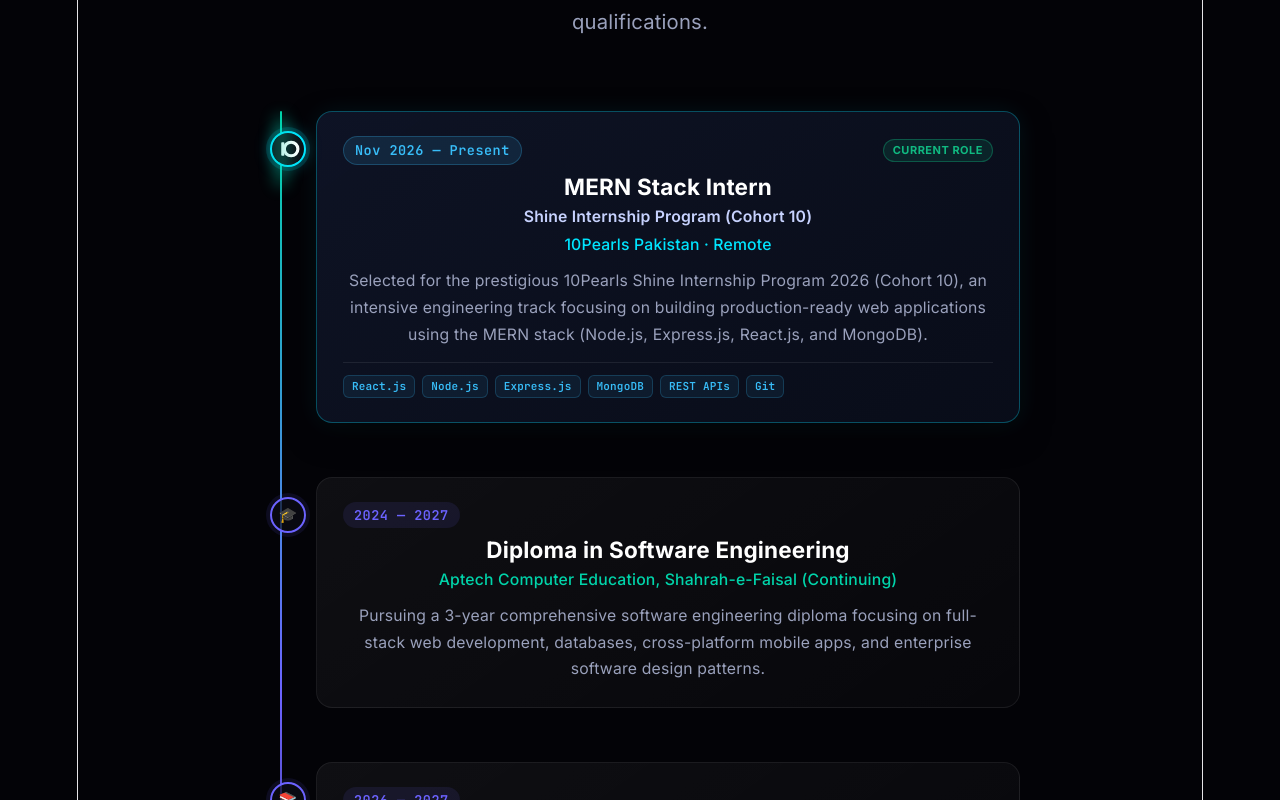
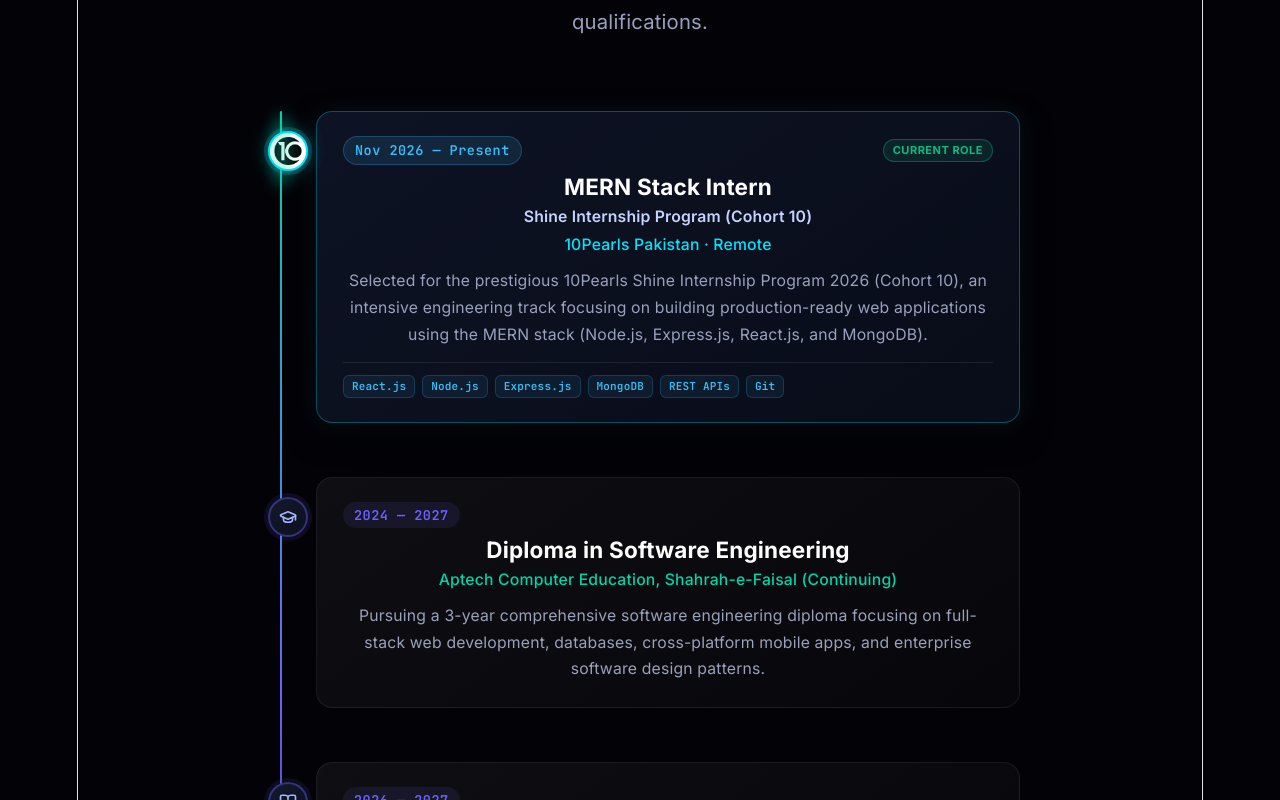
Before and after one commit to AbdulWasayAli/Portfolio, a React (Vite) app: page / in a window 1280 px wide. Shown: the part 2360-3160 px from the top of the page. Built offline with nearby package versions, Linux system fonts and the light colour scheme; no server answers; the HTML template or start-up script is replaced by a standard one.

Commit message:
style(experience): use official 10Pearls logo and modern Lucide icons for education timeline

```diff
--- a/src/components/Experience/Experience.jsx
+++ b/src/components/Experience/Experience.jsx
@@ -1,6 +1,14 @@
 import { useEffect, useRef } from 'react';
+import { Briefcase, GraduationCap, BookOpen, School } from 'lucide-react';
 import { timelineData } from '../../data/portfolioData';
 import styles from './Experience.module.css';
+
+const ICON_MAP = {
+  Briefcase: Briefcase,
+  GraduationCap: GraduationCap,
+  BookOpen: BookOpen,
+  School: School,
+};
 
 export default function Experience() {
   const itemRefs = useRef([]);
@@ -42,11 +50,14 @@ export default function Experience() {
                 ref={(el) => (itemRefs.current[index] = el)}
               >
                 {/* Timeline Dot / Logo */}
-                <div className={`${styles.timelineDot} ${isExperience ? styles.experienceDot : ''}`}>
+                <div className={`${styles.timelineDot} ${isExperience ? styles.experienceDot : styles.educationDot}`}>
                   {isExperience && item.logo ? (
                     <img src={item.logo} alt={item.organization} className={styles.dotLogo} />
                   ) : (
-                    <span>{item.icon}</span>
+                    (() => {
+                      const IconComponent = ICON_MAP[item.iconName] || GraduationCap;
+                      return <IconComponent className={styles.dotIcon} size={18} strokeWidth={2.2} />;
+                    })()
                   )}
                 </div>
 
--- a/src/components/Experience/Experience.module.css
+++ b/src/components/Experience/Experience.module.css
@@ -65,35 +65,55 @@
 /* ─── Timeline Dot / Logo Node ─── */
 .timelineDot {
   position: absolute;
-  left: -46px;
+  left: -48px;
   top: 20px;
-  width: 36px;
-  height: 36px;
+  width: 40px;
+  height: 40px;
   border-radius: 50%;
   background: var(--bg-card);
-  border: 2px solid var(--primary);
+  border: 2px solid rgba(108, 99, 255, 0.5);
   display: flex;
   align-items: center;
   justify-content: center;
-  font-size: 15px;
   z-index: 2;
   transition: all var(--transition-base);
   box-shadow: 0 0 0 4px rgba(108, 99, 255, 0.1);
   overflow: hidden;
 }
 
-.timelineItem:hover .timelineDot {
-  border-color: var(--accent);
-  box-shadow: 0 0 0 6px rgba(0, 212, 170, 0.15), 0 0 20px var(--accent-glow);
-  transform: scale(1.15);
+.educationDot {
+  background: linear-gradient(145deg, #13182b 0%, #0c1020 100%);
+  border-color: rgba(108, 99, 255, 0.4);
+}
+
+.dotIcon {
+  color: #a5b4fc;
+  transition: all var(--transition-base);
+}
+
+.timelineItem:hover .educationDot {
+  border-color: var(--primary);
+  box-shadow: 0 0 0 6px rgba(108, 99, 255, 0.2), 0 0 20px rgba(108, 99, 255, 0.35);
+  transform: scale(1.12);
+}
+
+.timelineItem:hover .educationDot .dotIcon {
+  color: #ffffff;
+  transform: scale(1.1);
 }
 
 /* 10Pearls Custom Brand Dot */
 .experienceDot {
-  background: #0d1117;
+  background: #ffffff;
   border-color: #00e5ff;
-  box-shadow: 0 0 0 4px rgba(0, 229, 255, 0.15), 0 0 16px rgba(0, 229, 255, 0.35);
-  padding: 3px;
+  box-shadow: 0 0 0 4px rgba(0, 229, 255, 0.2), 0 0 20px rgba(0, 229, 255, 0.4);
+  padding: 4px;
+}
+
+.timelineItem:hover .experienceDot {
+  border-color: #38bdf8;
+  box-shadow: 0 0 0 6px rgba(0, 229, 255, 0.3), 0 0 26px rgba(0, 229, 255, 0.6);
+  transform: scale(1.15);
 }
 
 .dotLogo {
--- a/src/data/portfolioData.js
+++ b/src/data/portfolioData.js
@@ -55,11 +55,11 @@ export const timelineData = [
     organizationUrl: "https://10pearls.com/",
     period: "Nov 2026 — Present",
     badge: "Current Role",
-    logo: "/images/10pearls-logo.svg",
+    logo: "/images/10pearls-logo.png",
     description:
       "Selected for the prestigious 10Pearls Shine Internship Program 2026 (Cohort 10), an intensive engineering track focusing on building production-ready web applications using the MERN stack (Node.js, Express.js, React.js, and MongoDB).",
     skills: ["React.js", "Node.js", "Express.js", "MongoDB", "REST APIs", "Git"],
-    icon: "💼",
+    iconName: "Briefcase",
   },
   {
     type: "education",
@@ -68,7 +68,7 @@ export const timelineData = [
     period: "2024 — 2027",
     description:
       "Pursuing a 3-year comprehensive software engineering diploma focusing on full-stack web development, databases, cross-platform mobile apps, and enterprise software design patterns.",
-    icon: "🎓",
+    iconName: "GraduationCap",
   },
   {
     type: "education",
@@ -77,7 +77,7 @@ export const timelineData = [
     period: "2026 — 2027",
     description:
       "Continuing intermediate studies in Computer Science under the Sindh Board of Technical Education (SBTE) alongside professional software engineering qualifications.",
-    icon: "📚",
+    iconName: "BookOpen",
   },
   {
     type: "education",
@@ -86,7 +86,7 @@ export const timelineData = [
     period: "2020 — 2021",
     description:
       "Completed secondary school certificate with a strong foundation in science, analytical inquiry, and academic discipline.",
-    icon: "🏫",
+    iconName: "School",
   },
 ];
 
```
Also changed, not shown: public/images/10pearls-logo.png (added).
